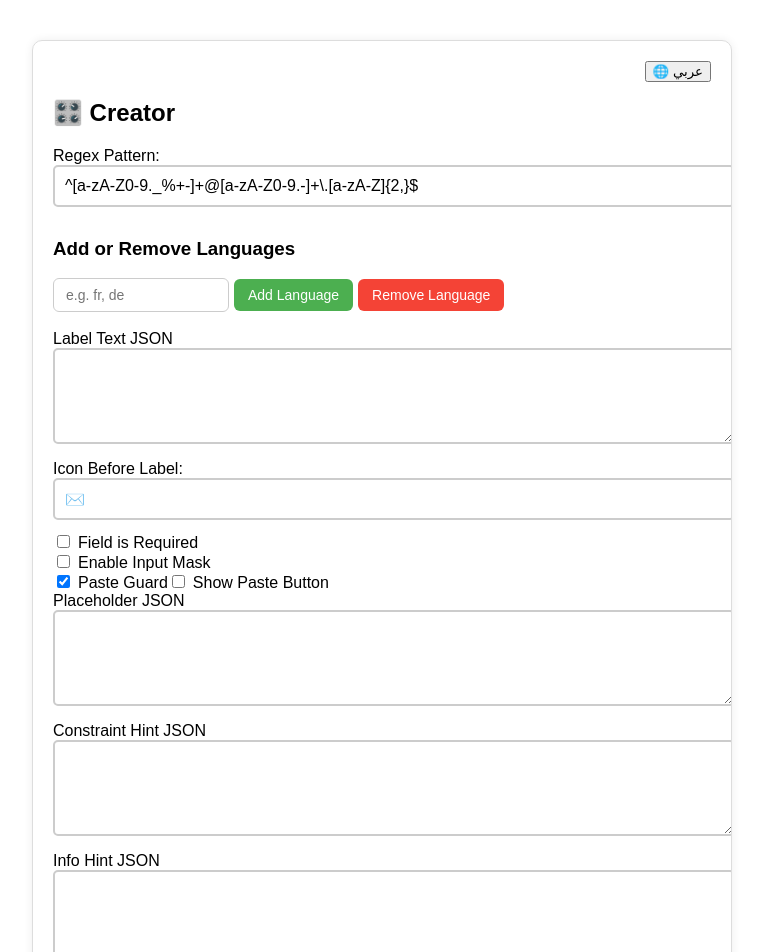
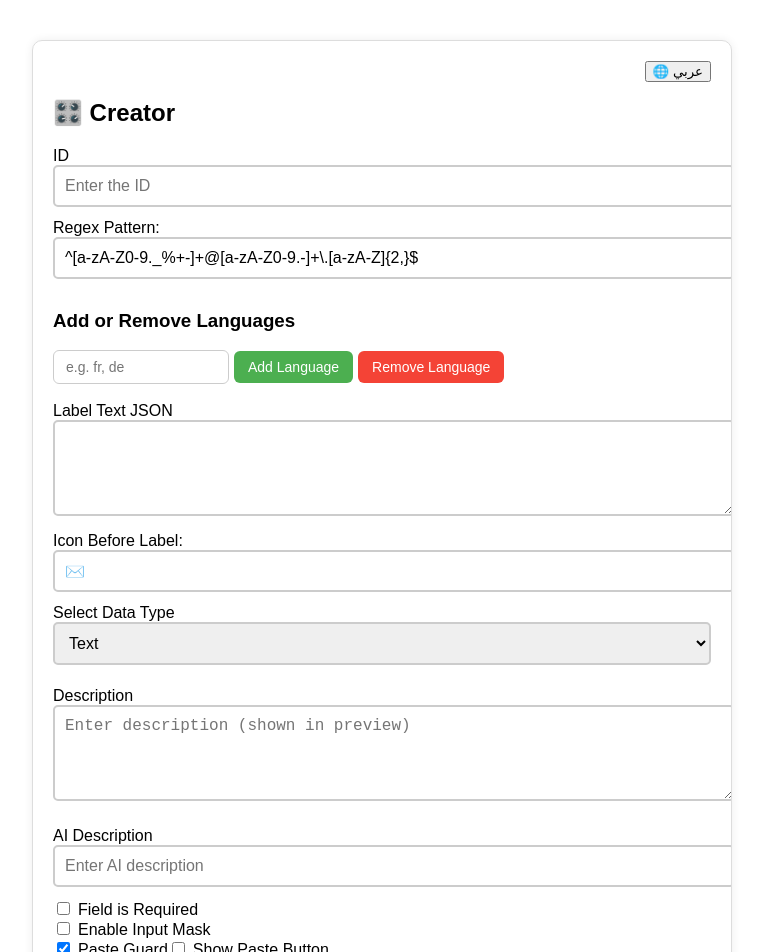
Before and after one commit to mmagdyroots/my-regex-app, a React (Create React App) app: page / in a window 1280 px wide. Shown: the top 952 px of the page, without its empty margins (258-1021 px from the left). Built offline with nearby package versions, Linux system fonts and the light colour scheme; the HTML template or start-up script is replaced by a standard one.

Commit message:
added description, datatype, and id

```diff
--- a/src/App.jsx
+++ b/src/App.jsx
@@ -5,8 +5,20 @@ const translations = {
   en: {
     creatorTitle: "🎛️ Creator",
     previewTitle: "🧪 Preview",
+    selectInputType: "Select Data Type",
+    idLabel: "ID",
+    text:"Text",
+    number:"Number",
+    date:"Date",
+    email:"Email",
+    enterId: "Enter the ID",
+    idNotUnique : "The ID Already Exists",
     regexPattern: "Regex Pattern:",
     inputLabel: "Input Label Text:",
+    descriptionLabel: "Description",
+    enterDescription:"Enter description (shown in preview)",
+    aiDescriptionLabel: "AI Description",
+    enterAiDescription: "Enter AI description",
     iconLabel: "Icon Before Label:",
     fieldRequired: "Field is Required",
     inputPlaceholder: "Input Placeholder Text:",
@@ -50,9 +62,21 @@ const translations = {
   ar: {
     creatorTitle: "🎛️ المُنشئ",
     previewTitle: "🧪 المعاينة",
+    selectInputType: "ادخل نوع الادخال",
+    text:"نص",
+    number:"رقم",
+    date:"تاريخ",
+    email:"ايميل",
+    idLabel: "الرقم التعريفي",
+    enterId: "ادخل الرقم التعريفي",
+    idNotUnique : "الرقم التعريفي موجود بالفعل",
     regexPattern: "نمط التعبير النمطي:",
     inputLabel: "نص تسمية الإدخال:",
     iconLabel: "الأيقونة قبل التسمية:",
+    descriptionLabel: "الوصف",
+    enterDescription:"أدخل الوصف (يظهر في المعاينة)",
+    aiDescriptionLabel: "الوصف للذكاء الاصطناعي",
+    enterAiDescription: "أدخل وصف الذكاء الاصطناعي",
     fieldRequired: "الحقل مطلوب",
     inputPlaceholder: "نص العنصر النائب للإدخال:",
     inputPlaceholderHolder: "نص العنصر النائب",
@@ -103,23 +127,26 @@ const App = () => {
   const [regexObj, setRegexObj] = useState(new RegExp(regexInput));
 
   const [myIcon, setMyIcon] = useState('✉️');
-  const [myLabel, setMyLabel] = useState('My Test Email');
-  const [myPlaceholder, setMyPlaceholder] = useState('m.magdy@roots.solutions');
-  const [customConstraintsText, setCustomConstraintsText] = useState('');
-  const [labelHintsText, setLabelHintsText] = useState('');
   const [isRequired, setIsRequired] = useState(false);
 
   const [isInputMaskEnabled, setIsInputMaskEnabled] = useState(false);
   const [inputMaskPattern, setInputMaskPattern] = useState('');
 
   const [pasteGuard, setPasteGuard] = useState(true);
+  const [copyGuard, setCopyGuard] = useState(true);
   const [showPasteButton, setShowPasteButton] = useState(false);
-
-
+  const [showCopyButton, setShowCopyButton] = useState(false);
+  const [isPreviewReadonly, setIsPreviewReadonly] = useState(false);
+  const [idInput, setIdInput] = useState('');
+  const [existingIds, setExistingIds] = useState(['abc123', 'xyz456']); // Example existing IDs
+  const [isIdUnique, setIsIdUnique] = useState(true);
+  const [aiDescription, setAiDescription] = useState('');
 
   const [userLanguages, setUserLanguages] = useState(['en', 'ar']); // default
 const [newLang, setNewLang] = useState('');
 const [selectedPreviewLang, setSelectedPreviewLang] = useState('en');
+const [inputDataType, setInputDataType] = useState('text'); // Default type is 'text'
+
 
 const [fieldData, setFieldData] = useState({
   labelText: {},
@@ -127,15 +154,11 @@ const [fieldData, setFieldData] = useState({
   constraintHint: {},
   infoHint: {}
 });
-
-
-  // const getCustomConstraints = () => {
-  //   return customConstraintsText
-  //     .split('\n')
-  //     .map(line => line.trim())
-  //     .filter(line => line.length > 0)
-  //     .map(line => `⚠️ ${line}`);
-  // };
+const handleIdChange = (e) => {
+  const value = e.target.value;
+  setIdInput(value);
+  setIsIdUnique(!existingIds.includes(value.trim()));
+};
   const getCustomConstraints = () => {
     const list = [];
 
@@ -340,6 +363,24 @@ const [fieldData, setFieldData] = useState({
       </button>
       <br />
       <h2>{t.creatorTitle}</h2>
+      <div>
+        <label>{t.idLabel || 'ID'}</label>
+        <input
+          type="text"
+          value={idInput}
+          onChange={handleIdChange}
+          style={{
+            ...styles.input,
+            borderColor: isIdUnique ? '#ccc' : 'red',
+          }}
+          placeholder={t.enterId || 'Enter unique ID'}
+        />
+        {!isIdUnique && (
+          <span style={{ color: 'red', fontSize: '12px' }}>
+            {t.idNotUnique || 'This ID is already in use.'}
+          </span>
+        )}
+      </div>
       <label>{t.regexPattern}</label>
       <input
         type="text"
@@ -413,6 +454,48 @@ onClick={() => {
         style={styles.input}
         placeholder={t.iconExample}
       />
+
+
+<div style={{ marginBottom: '10px' }}>
+    <label htmlFor="inputDataType">{t.selectInputType}</label>
+    <select
+      id="inputDataType"
+      value={inputDataType}
+      onChange={(e) => setInputDataType(e.target.value)}
+      style={styles.input}
+    >
+      <option value="text">{t.text}</option>
+      <option value="number">{t.number}</option>
+      <option value="date">{t.date}</option>
+      <option value="email">{t.email}</option>
+    </select>
+  </div>
+
+<label style={{ marginTop: '10px', display: 'block' }}>
+    {t.descriptionLabel || 'Description'}
+  </label>
+  <textarea     tabIndex={2}
+  rows={4}
+  placeholder={t.enterDescription || 'Enter description (shown in preview)'}
+  style={styles.textarea} onChange={(e) => handleJsonInput('description', e.target.value)} />
+
+
+
+
+  {/* AI Description Field */}
+  <label style={{ marginTop: '10px', display: 'block' }}>
+    {t.aiDescriptionLabel || 'AI Description'}
+  </label>
+  <input
+    type="text"
+    value={aiDescription}
+    onChange={(e) => setAiDescription(e.target.value)}
+    style={styles.input}
+    placeholder={t.enterAiDescription || 'Enter AI description'}
+  />
+
+
+
       <label>
       <input
         type="checkbox"
@@ -446,6 +529,33 @@ onClick={() => {
     />
   </>
 )}
+
+{
+  isPreviewReadonly ?
+  (
+  <>
+  <label>
+    <input
+      type="checkbox"
+      checked={copyGuard}
+      onChange={(e) => setCopyGuard(e.target.checked)}
+      style={{ marginRight: 8 }}
+    />
+    {language === 'ar' ? 'منع النسخ' : 'Copy Guard'}
+  </label>
+  <label>
+    <input
+      type="checkbox"
+      checked={showCopyButton}
+      onChange={(e) => setShowCopyButton(e.target.checked)}
+      style={{ marginRight: 8 }}
+    />
+    {language === 'ar' ? 'ظهور ضغط النسخ' : 'Show Copy Button'}
+  </label>
+  </>
+  ):
+  (
+  <>
   <label>
     <input
       type="checkbox"
@@ -463,6 +573,20 @@ onClick={() => {
       style={{ marginRight: 8 }}
     />
     {language === 'ar' ? 'ظهور ضغط اللصق' : 'Show Paste Button'}
+  </label>
+  </>
+  )
+}
+
+
+<br />
+<label>
+    <input
+      type="checkbox"
+      checked={isPreviewReadonly}
+      onChange={() => setIsPreviewReadonly(prev => !prev)}
+    />
+  {language === 'ar' ? 'عرض فقط (غير قابل للتعديل)' : 'Display-Only Preview'}
   </label>
 
 <br />
@@ -539,17 +663,18 @@ onClick={() => {
       <div style={{ position: 'relative', width: '100%' }}>
       <input
       tabIndex={1}
-    type="text"
+      type={inputDataType}  // Dynamically setting the input type
       placeholder={fieldData.placeholder[selectedPreviewLang] || ''}
     value={inputValue}
+    readOnly={isPreviewReadonly}
     onChange={(e) => {
       const val = e.target.value;
       const masked = isInputMaskEnabled ? applyInputMask(val, inputMaskPattern) : val;
       setInputValue(masked);
       validateInput(masked);
     }}
-    onPaste={pasteGuard ? (e) => e.preventDefault() : undefined}
-    // onCopy={copyPasteGuard ? (e) => e.preventDefault() : undefined}
+    onPaste={!isPreviewReadonly && pasteGuard ? (e) => e.preventDefault() : undefined}
+    onCopy={isPreviewReadonly && copyGuard ? (e) => e.preventDefault() : undefined}
     style={{
       ...styles.input,
       width: '100%',
@@ -559,7 +684,7 @@ onClick={() => {
       borderColor: isValid === true ? 'green' : isValid === false ? 'red' : '#ccc',
     }}
   />
-  {(!pasteGuard && showPasteButton ) && (
+  {(!pasteGuard && showPasteButton && !isPreviewReadonly ) && (
     <button
       onClick={async () => {
         const clip = await navigator.clipboard.readText();
@@ -579,11 +704,37 @@ onClick={() => {
       {language === 'ar' ? 'لصق' : 'Paste'}
     </button>
   )}
+
+{(!copyGuard && showCopyButton && isPreviewReadonly ) && (
+      <button
+      onClick={async () => {
+        try {
+          await navigator.clipboard.writeText(inputValue);
+        } catch (err) {
+          console.error('Failed to copy: ', err);
+        }
+      }}
+      style={{
+        marginLeft: 8,
+        marginTop: -15,
+        position: 'absolute',
+        [language === 'ar' ? 'left' : 'right']: 10,
+        padding: '4px 8px',
+        cursor: 'pointer'
+      }}
+    >
+      {language === 'ar' ? 'نسخ' : 'Copy'}
+    </button>
+  )}
 <InfoTooltip
   tooltipText={[...getCustomConstraints(), ...parseConstraints(regexInput)].join('\n')}
 />
       </div>
-
+      {fieldData.description?.[selectedPreviewLang] && (
+    <div style={{ fontSize: '12px', color: '#666', marginTop: '4px' }}>
+      {fieldData.description[selectedPreviewLang]}
+    </div>
+  )}
       {errorMessage && (
         <div style={styles.errorBox}>
           {errorMessage.split('\n').map((line, idx) => (
```
Lines whose indentation alone changed are shown as unchanged.
